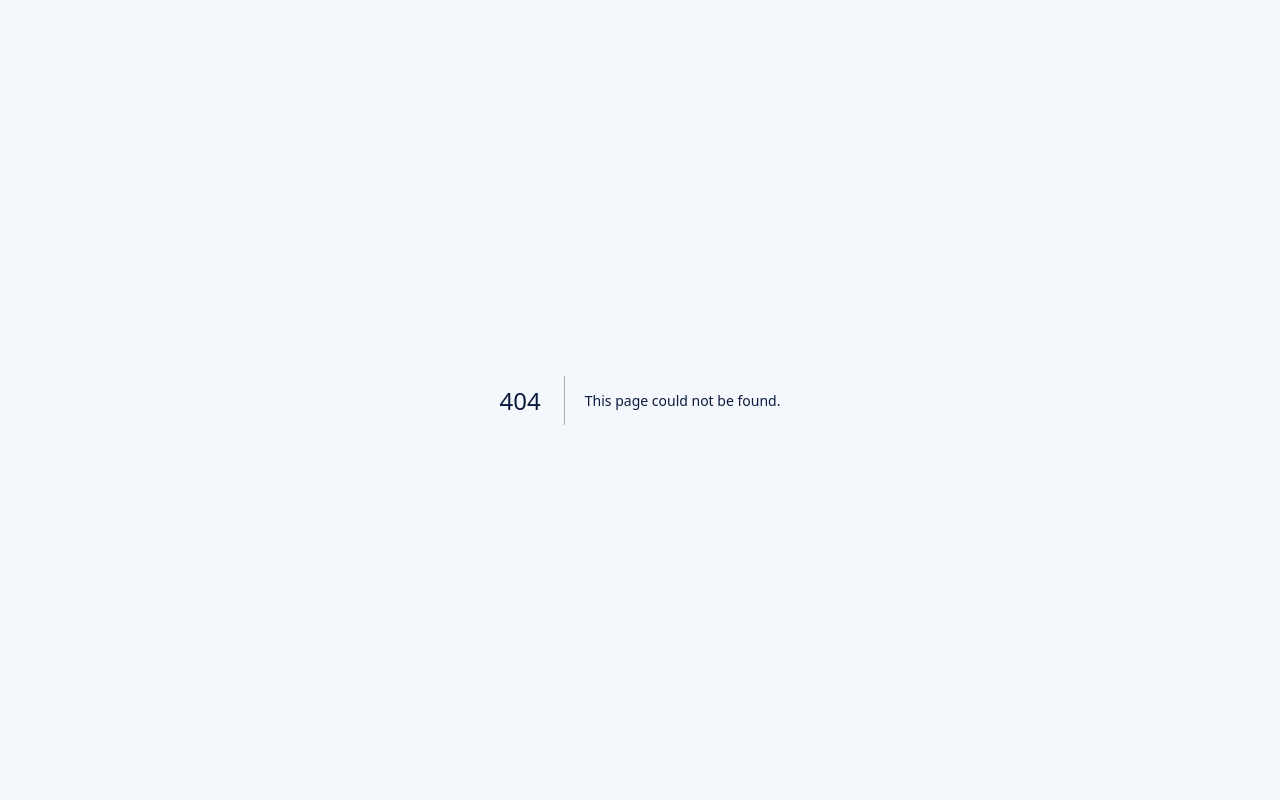
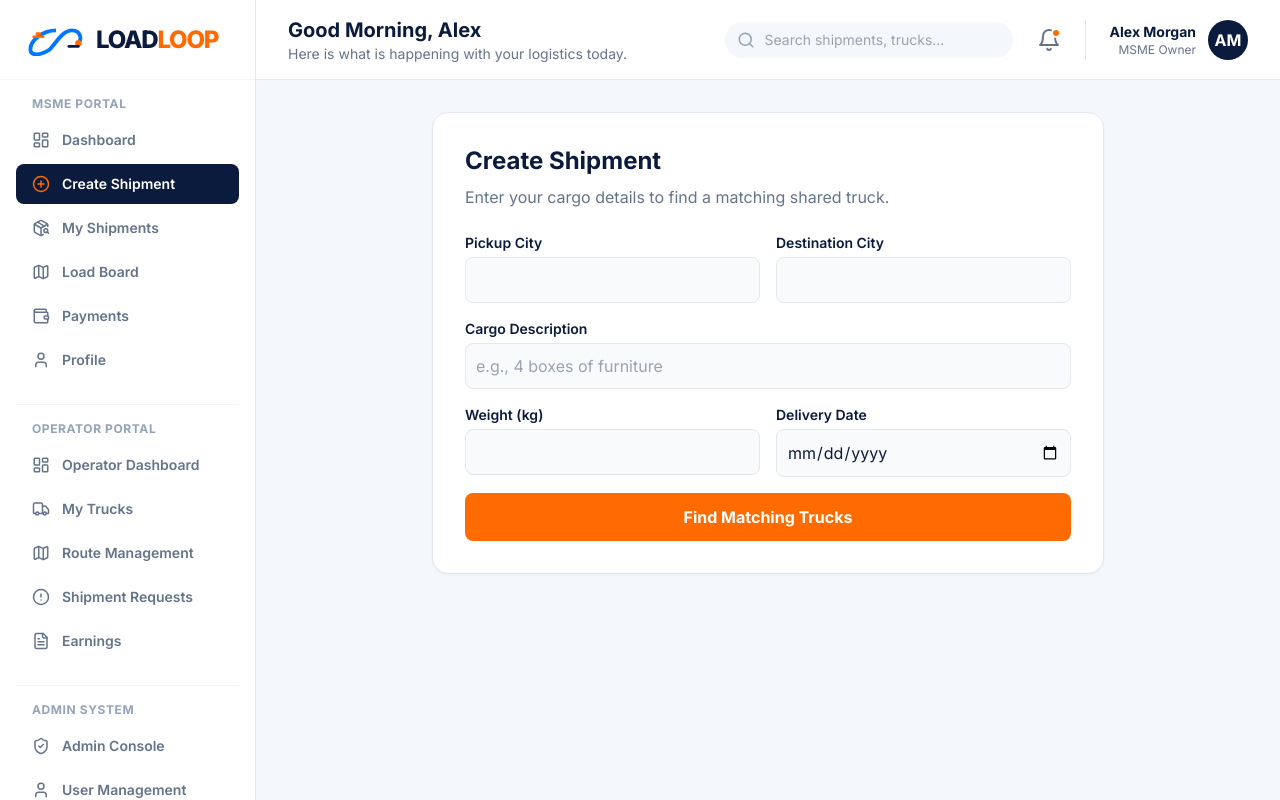
Before and after one commit to adiyel/loadloop-prototype, a Next.js app: page /dashboard/create in a window 1280 px wide. Before the commit this address had no page. Built offline with nearby package versions, Linux system fonts and the light colour scheme.

Commit message:
Create shipment form component

```diff
--- /dev/null
+++ b/app/dashboard/create/page.tsx
@@ -0,0 +1,53 @@
+"use client";
+import { useState } from "react";
+import { useRouter } from "next/navigation";
+import { useApp } from "@/context/AppContext";
+
+export default function CreateShipment() {
+  const router = useRouter();
+  const { addShipment } = useApp();
+  const [formData, setFormData] = useState({ origin: "", dest: "", cargo: "", weight: "", date: "" });
+
+  const handleSubmit = (e: React.FormEvent) => {
+    e.preventDefault();
+    addShipment(formData);
+    router.push("/dashboard/shipments");
+  };
+
+  return (
+    <div className="max-w-2xl mx-auto bg-white p-8 rounded-2xl shadow-sm border border-slate-200">
+      <h1 className="text-2xl font-bold text-brand-navy mb-2">Create Shipment</h1>
+      <p className="text-slate-500 mb-6">Enter your cargo details to find a matching shared truck.</p>
+
+      <form onSubmit={handleSubmit} className="space-y-4">
+        <div className="grid grid-cols-2 gap-4">
+          <div>
+            <label className="block text-sm font-semibold mb-1">Pickup City</label>
+            <input required type="text" className="w-full p-2.5 border rounded-lg bg-slate-50 focus:bg-white" onChange={e => setFormData({...formData, origin: e.target.value})} />
+          </div>
+          <div>
+            <label className="block text-sm font-semibold mb-1">Destination City</label>
+            <input required type="text" className="w-full p-2.5 border rounded-lg bg-slate-50 focus:bg-white" onChange={e => setFormData({...formData, dest: e.target.value})} />
+          </div>
+        </div>
+        <div>
+          <label className="block text-sm font-semibold mb-1">Cargo Description</label>
+          <input required type="text" placeholder="e.g., 4 boxes of furniture" className="w-full p-2.5 border rounded-lg bg-slate-50 focus:bg-white" onChange={e => setFormData({...formData, cargo: e.target.value})} />
+        </div>
+        <div className="grid grid-cols-2 gap-4">
+          <div>
+            <label className="block text-sm font-semibold mb-1">Weight (kg)</label>
+            <input required type="text" className="w-full p-2.5 border rounded-lg bg-slate-50 focus:bg-white" onChange={e => setFormData({...formData, weight: e.target.value + " kg"})} />
+          </div>
+          <div>
+            <label className="block text-sm font-semibold mb-1">Delivery Date</label>
+            <input required type="date" className="w-full p-2.5 border rounded-lg bg-slate-50 focus:bg-white" onChange={e => setFormData({...formData, date: e.target.value})} />
+          </div>
+        </div>
+        <button type="submit" className="w-full bg-brand-orange text-white py-3 rounded-lg font-bold hover:bg-orange-600 transition mt-4">
+          Find Matching Trucks
+        </button>
+      </form>
+    </div>
+  );
+}
```
